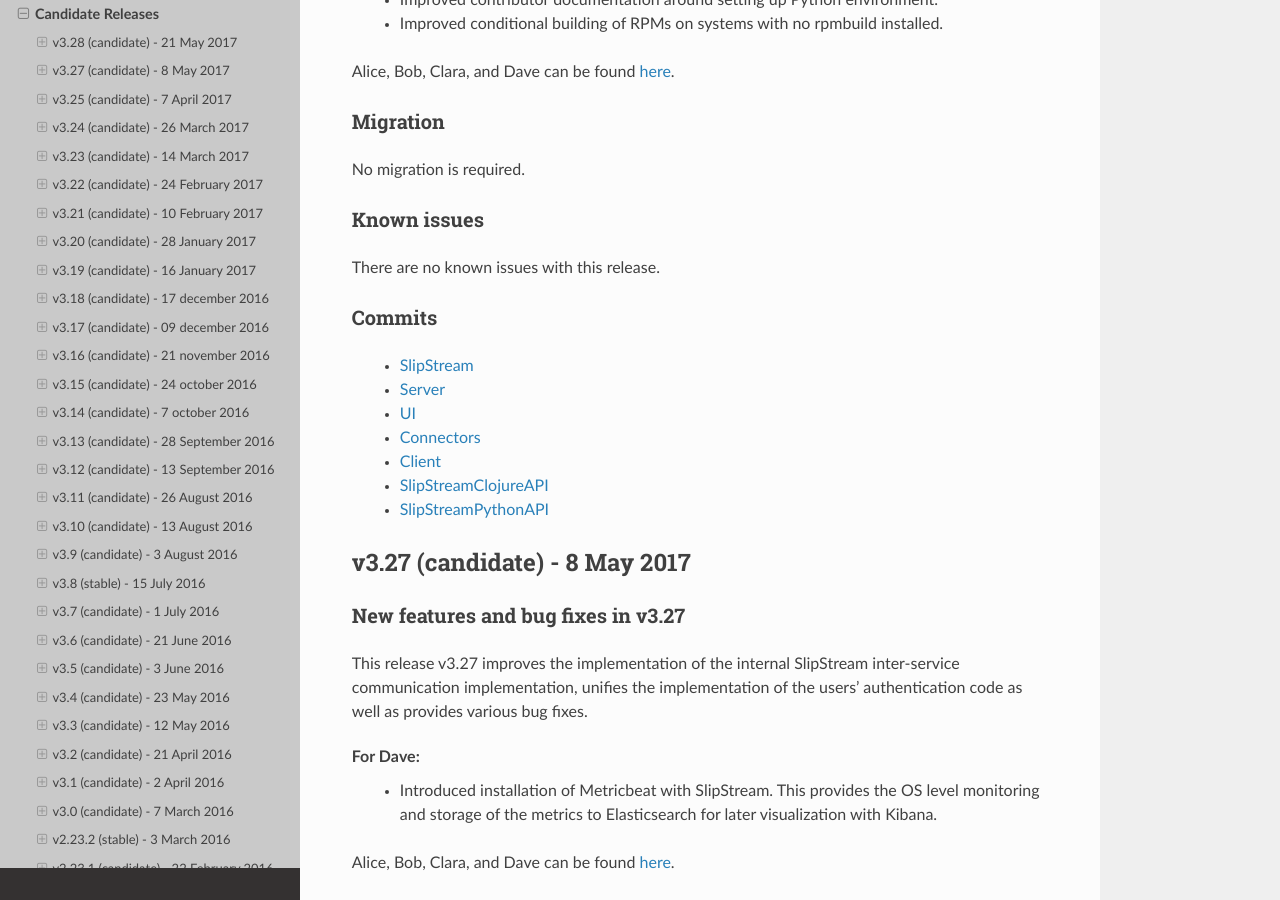
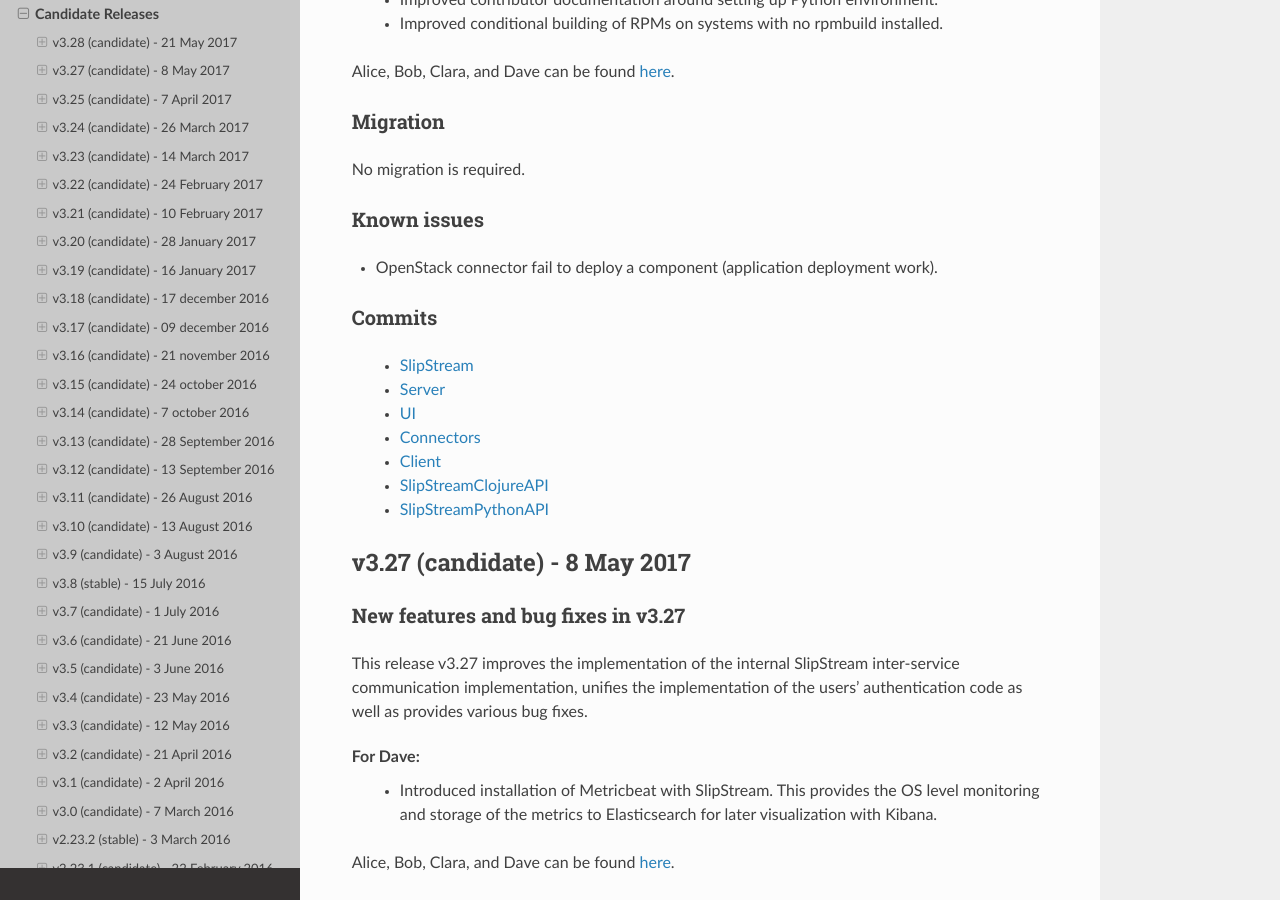
Before and after one commit to slipstream/SlipStreamDocumentation, a Sphinx documentation site: the page built from docs/release_notes/candidate_releases.rst, in a window 1280 px wide and 900 px high, scrolled down 832 px. Built offline with Sphinx 7.4.7 and the Read the Docs theme 2.0.0, drawn with Linux system fonts in a browser that asks for light colours.

Commit message:
Update known issues for v3.29

```diff
--- a/docs/release_notes/candidate_releases.rst
+++ b/docs/release_notes/candidate_releases.rst
@@ -40,7 +40,7 @@
 Known issues
 ~~~~~~~~~~~~
 
-There are no known issues with this release.
+- OpenStack connector fail to deploy a component (application deployment work).
 
 Commits
 ~~~~~~~
```
